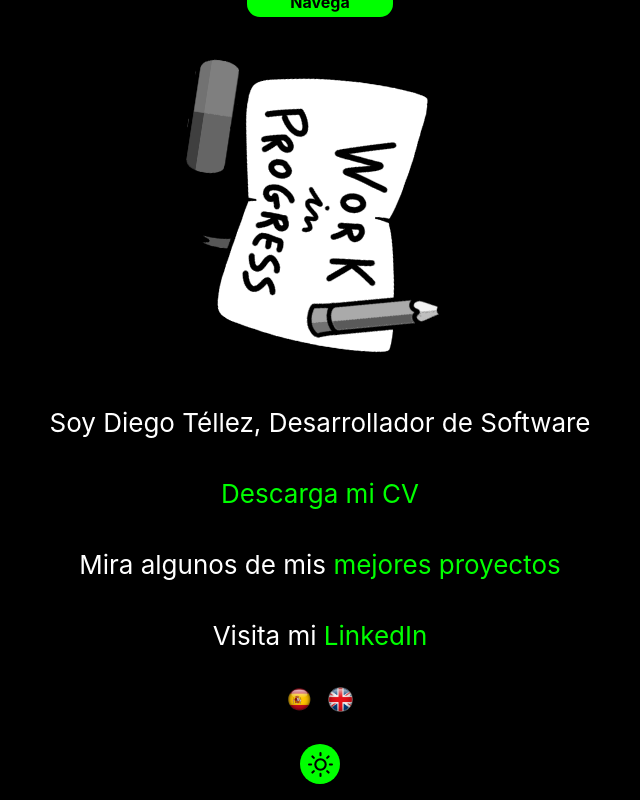
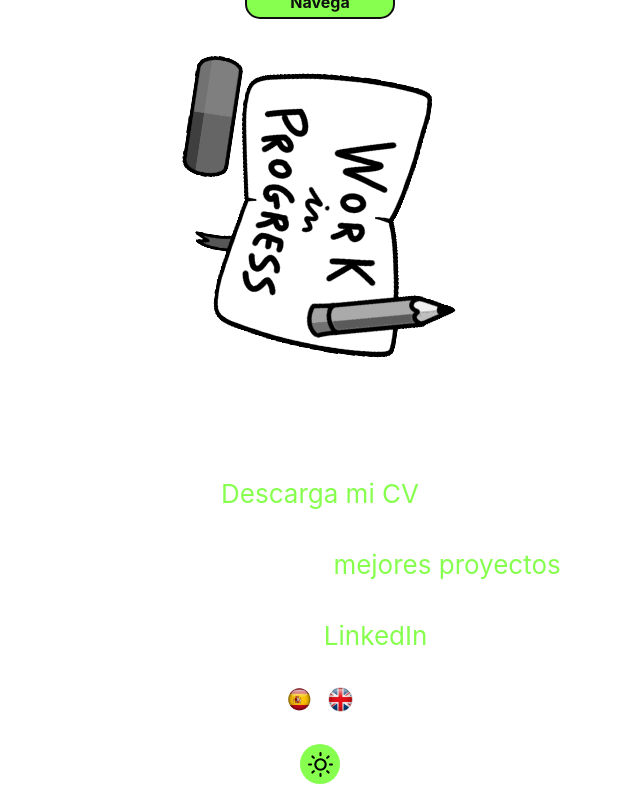
Before and after one commit to dtellz/d-t.com, a React (Create React App) app: page / in a window 1280 px wide. Shown: the whole page, without its empty margins (320-960 px from the left). Built offline with nearby package versions, Linux system fonts and the light colour scheme.

Commit message:
feat: dark mode refactor

```diff
--- a/public/index.html
+++ b/public/index.html
@@ -6,7 +6,7 @@
   <link rel="icon" href="%PUBLIC_URL%/favicon.gif" />
   <meta name="viewport" content="width=device-width, initial-scale=1" />
   <meta name="theme-color" content="#000000" />
-  <meta name="description" content="Diego Tellez || Just another Software Developer's personal webpage." />
+  <meta name="description" content="Diego Tellez || Just another Software Developer's personal website." />
   <link rel="apple-touch-icon" href="%PUBLIC_URL%/logo192.png" />
   <!--
       manifest.json provides metadata used when your web app is installed on a
--- a/src/components/header/style.css
+++ b/src/components/header/style.css
@@ -1,18 +1,18 @@
 .header__navigate-btn{
-    background-color: lime;
-    color: black;
+    background-color: #86ff4e;
+    color: #0f0f0f;
     width: 150px;
     height: 35px;
     margin-top: -2rem;
     border-radius: 15px;
-    border: 2px solid black;
+    border: 2px solid #0f0f0f;
     font-size: 16px;
     cursor: pointer;
     font-weight: 700;
 }
 .header__navigate-btn:hover{
     background-color: limegreen;
-    color: black;
+    color: #0f0f0f;
 }
 .header__navigate-btn:active{
     transform: scale(1.2, 1.2);
@@ -26,10 +26,10 @@
 
 .header__drawer-header{
     background-color: rgb(90, 89, 89);
-    color: lime;
+    color: #86ff4e;
 }
 .header__drawer-header-light{
-    color: black;
+    color: #0f0f0f;
     background-color: white;
 }
 .header__drawer-body{
@@ -37,6 +37,6 @@
     color: white;
 }
 .header__drawer-body-light{
-    color: black;
+    color: #0f0f0f;
     background-color: white;
 }
--- a/src/pages/landing/style.css
+++ b/src/pages/landing/style.css
@@ -20,7 +20,7 @@
     gap: 1rem;
   }
   .App-header-dark {
-    background-color: #000000;
+    background-color: ##0f0f0f;
     min-height: 100vh;
     display: flex;
     flex-direction: column;
@@ -40,11 +40,11 @@
     align-items: center;
     justify-content: center;
     font-size: calc(10px + 2vmin);
-    color: black;
+    color: #0f0f0f;
   }
 
   .App-link {
-    color: lime;
+    color: #86ff4e;
   }
 
   .light{
@@ -73,7 +73,7 @@
     transform: scale(1.5,1.5);
   }
   .landing__darkMode-btn{
-    background-color: lime !important;
+    background-color: #86ff4e !important;
 
   }
 /*   .landing__darkMode-btn:hover{
```
Also changed, not shown: public/manifest.json.
